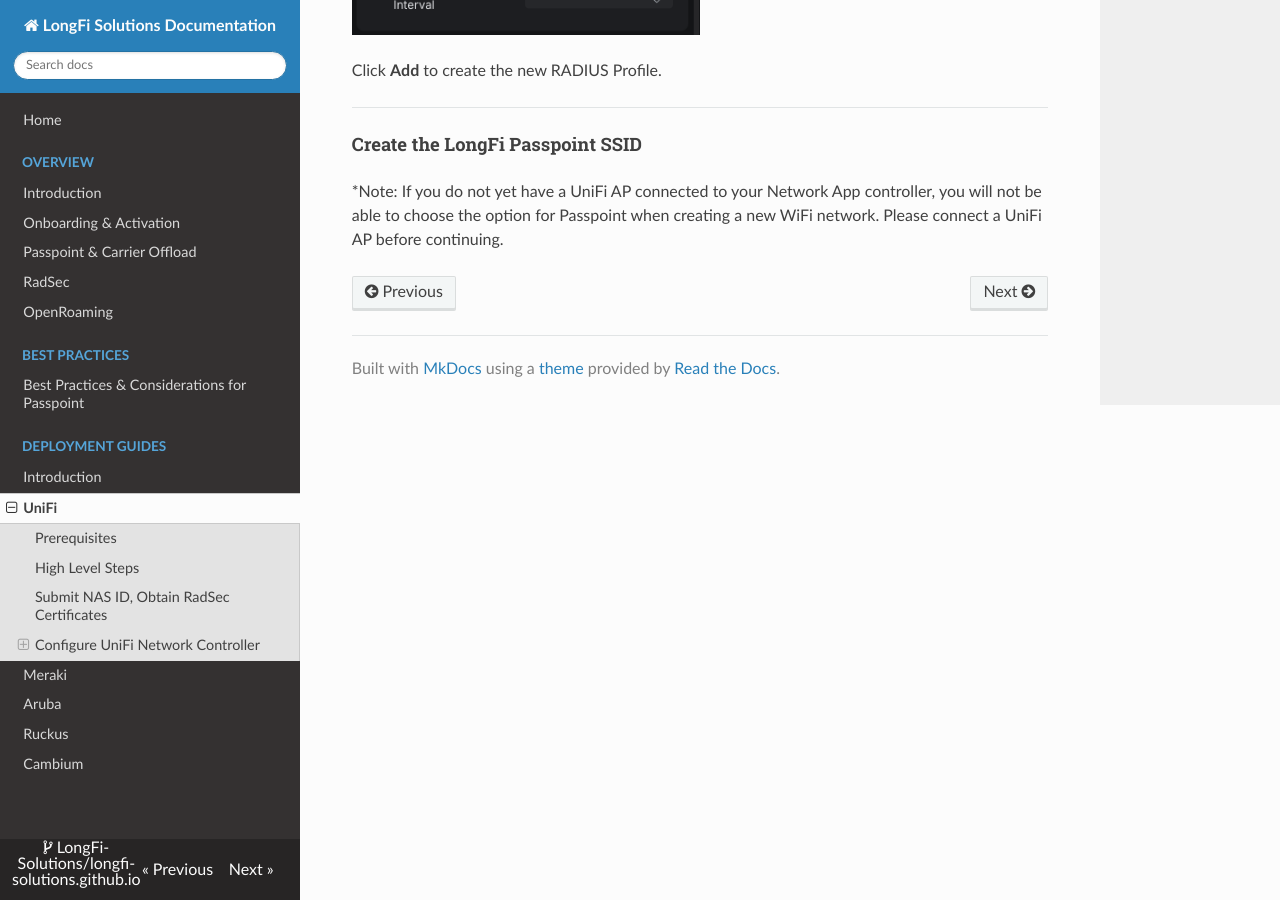
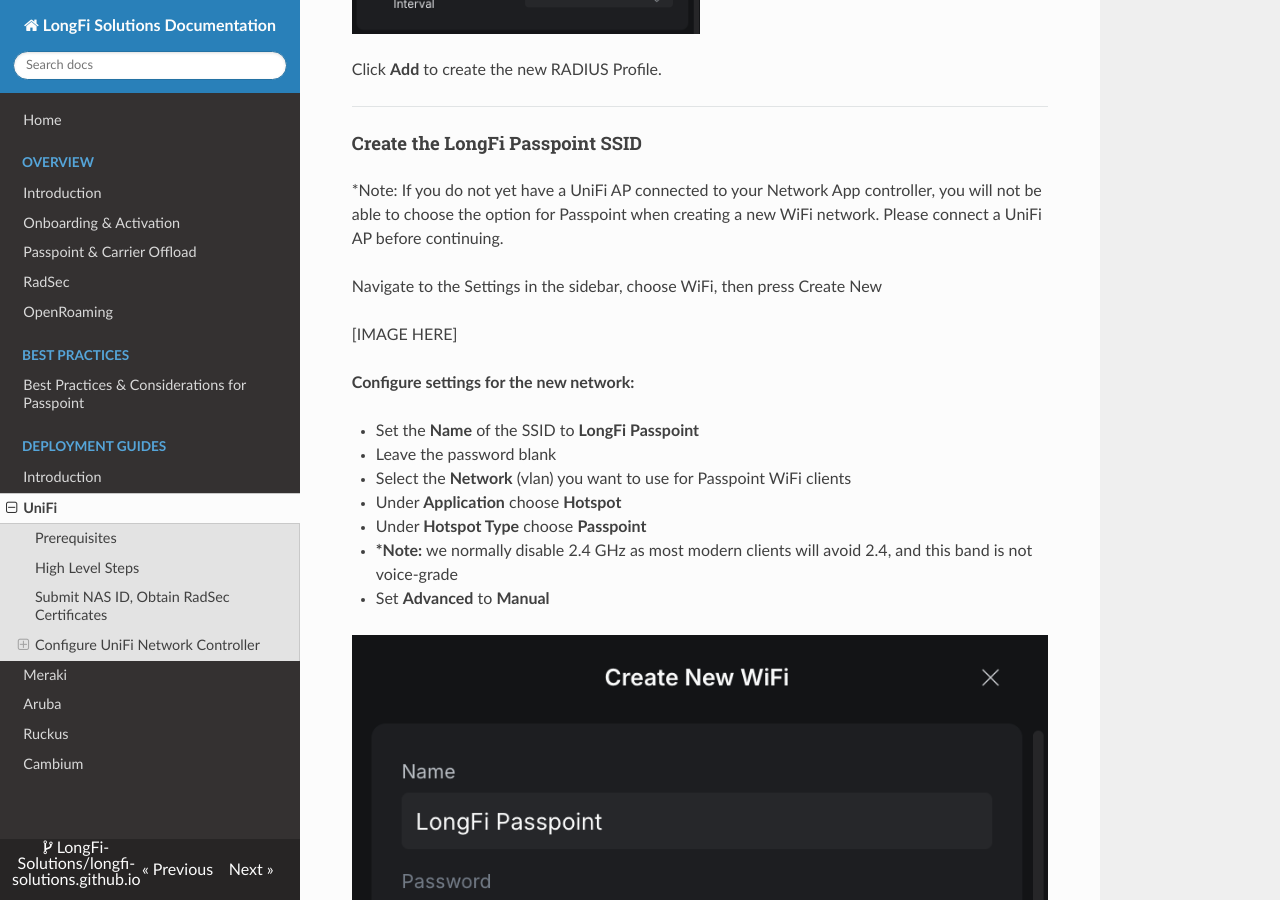
Before and after one commit to LongFi-Solutions/longfi-solutions.github.io, an MkDocs documentation site: the page built from docs/deployment/unifi.md, in a window 1280 px wide and 900 px high, scrolled down 4270 px. Built offline with MkDocs 1.6.1, drawn with Linux system fonts in a browser that asks for light colours; nearby versions of some CDN libraries; some of the changed text lies outside the part shown.

Commit message:
Update Deployment Guides “unifi”

```diff
--- a/docs/deployment/unifi.md
+++ b/docs/deployment/unifi.md
@@ -55,7 +55,7 @@ In the sidebar, choose **Settings > Networks > scroll down > RADIUS Servers** th
 
 For the profile name enter **LongFi RadSec**.
 
-#### Configure RADIUS properties:
+##### Configure RADIUS properties
 
 - Under Radius Settings, check the TLS box.
     - Press Upload next to Client Certificate, choose the path to the file containing the extension .cert, for example your-site.cert.pem
@@ -85,3 +85,19 @@ Click **Add** to create the new RADIUS Profile.
 #### Create the LongFi Passpoint SSID
 
 \*Note: If you do not yet have a UniFi AP connected to your Network App controller, you will not be able to choose the option for Passpoint when creating a new WiFi network. Please connect a UniFi AP before continuing.
+
+Navigate to the Settings in the sidebar, choose WiFi, then press Create New
+
+[IMAGE HERE]
+
+**Configure settings for the new network:**
+
+- Set the **Name** of the SSID to **LongFi Passpoint**
+- Leave the password blank
+- Select the **Network** (vlan) you want to use for Passpoint WiFi clients
+- Under **Application** choose **Hotspot**
+- Under **Hotspot Type** choose **Passpoint**
+- **\*Note:** we normally disable 2.4 GHz as most modern clients will avoid 2.4, and this band is not voice-grade
+- Set **Advanced** to **Manual**
+
+![](/assets/images/5%20-%20Create%20SSID%201.png)
```
Also changed, not shown: docs/assets/images/5 - Create SSID 1.png (added).
